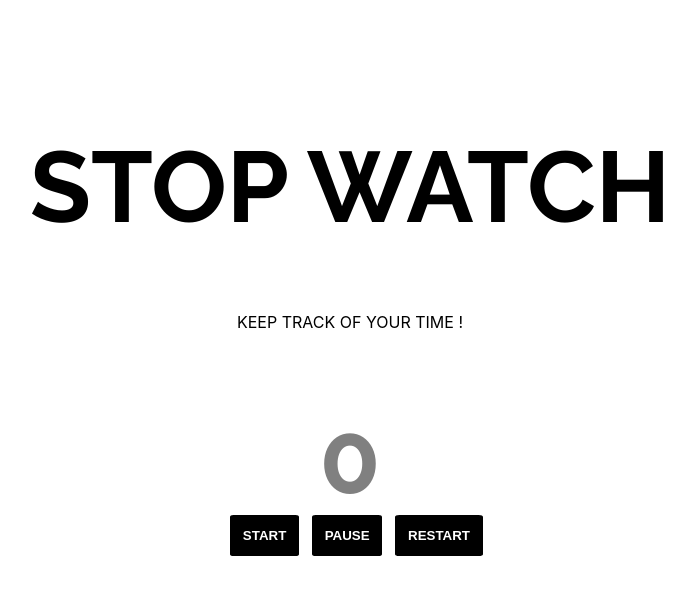
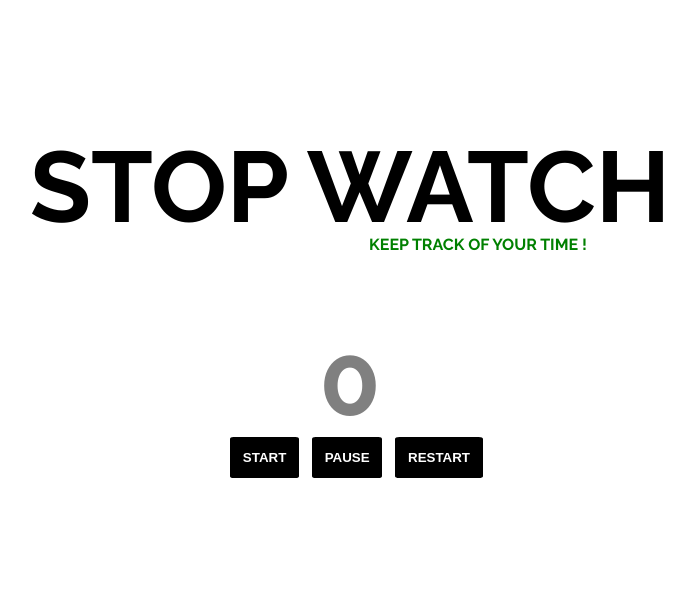
Before and after one commit to DaquanJ/stop_watch, a React (Create React App) app: page / in a window 1280 px wide. Shown: the top 594 px of the page, without its empty margins (290-984 px from the left). Built offline with nearby package versions, Linux system fonts and the light colour scheme.

Commit message:
styling description

```diff
--- a/src/App.css
+++ b/src/App.css
@@ -1,13 +1,19 @@
 .App {
   text-align: center;
   margin-top: 10%;
-
 }
 
 #title {
   font-family: 'Raleway', sans-serif;
   font-size: 100px;
   font-weight: bold;
+}
+
+#des {
+  margin-top: -6%;
+  margin-left: 20%;
+  font-family: 'Raleway', sans-serif;
+  color: green;
 }
 
 #count {
--- a/src/components/watch.jsx
+++ b/src/components/watch.jsx
@@ -30,7 +30,7 @@ class Watch extends Component {
         return (
             <div className='watch' >
             <h1 id='title' > STOP WATCH  </h1>
-            <p> KEEP TRACK OF YOUR TIME ! </p>
+            <p id='des' > KEEP TRACK OF YOUR TIME ! </p>
             <h1 id='count' > {count} </h1>
             <div className='buttons'>
             <button onClick={this.handleStart} > START </button>
```
